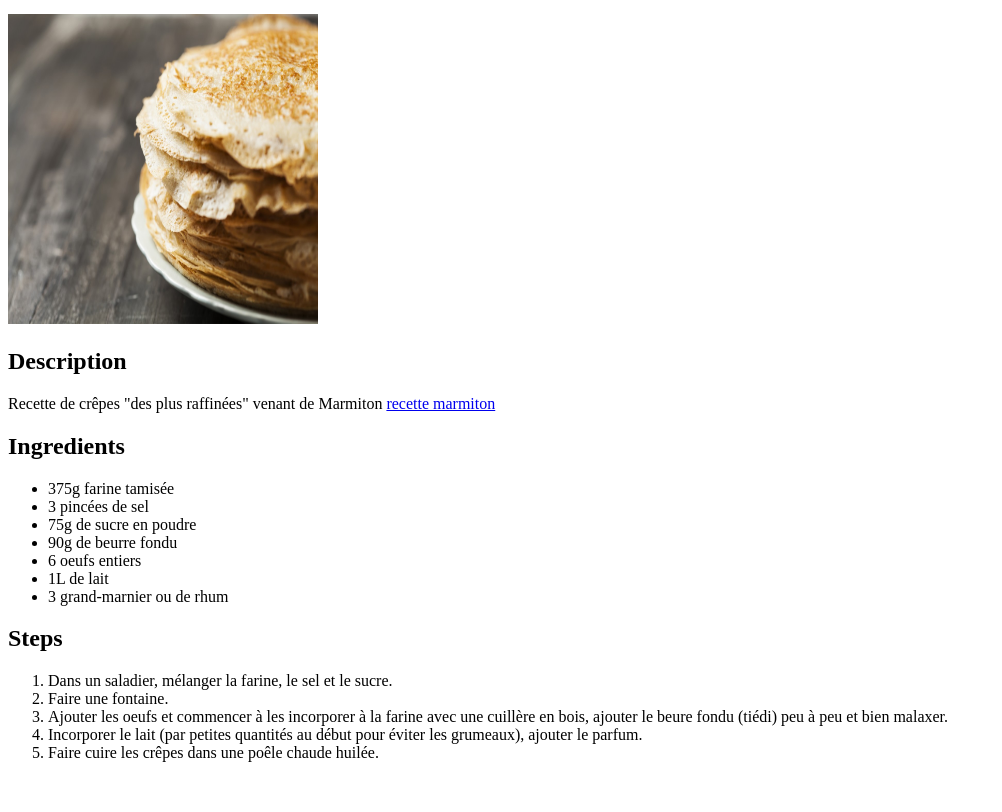
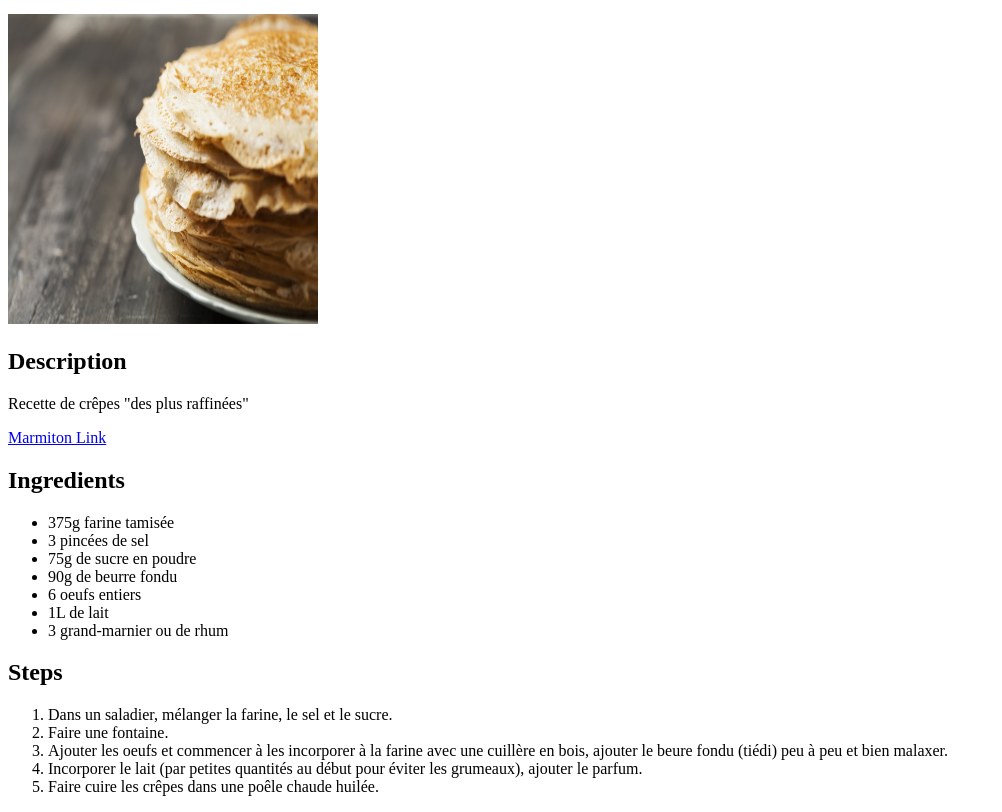
Before and after one commit to Marie426/odin-recipes, a plain HTML site: page recipes/crepes.html in a window 1280 px wide. Shown: the part 100-912 px from the top of the page, without its empty margins (0-1002 px from the left). Before the commit the page ends 878 px from the top, so only its background shows below. Drawn offline with Linux system fonts and the light colour scheme.

Commit message:
Uniformisation of name for Marmiton Link in recipes

```diff
--- a/recipes/crepes.html
+++ b/recipes/crepes.html
@@ -11,9 +11,9 @@
         <p><img src="../Images/crepes.jpg" alt="Recette Crepes" height="310" width="310"></p>
 
         <h2>Description</h2>
+        <p>Recette de crêpes "des plus raffinées"</p>
         <p>
-            Recette de crêpes "des plus raffinées" venant de Marmiton
-            <a href ="https://www.marmiton.org/recettes/recette_pate-a-crepes-des-plus-raffinees_49665.aspx" target="_blank" rel="noopener noreferrer">recette marmiton</a>
+            <a href ="https://www.marmiton.org/recettes/recette_pate-a-crepes-des-plus-raffinees_49665.aspx" target="_blank" rel="noopener noreferrer">Marmiton Link</a>
         </p>
 
         <h2>Ingredients</h2>
```
Also changed, not shown: recipes/cookies.html (+1 -1 lines), recipes/lasagna.html (+1 -2 lines).
